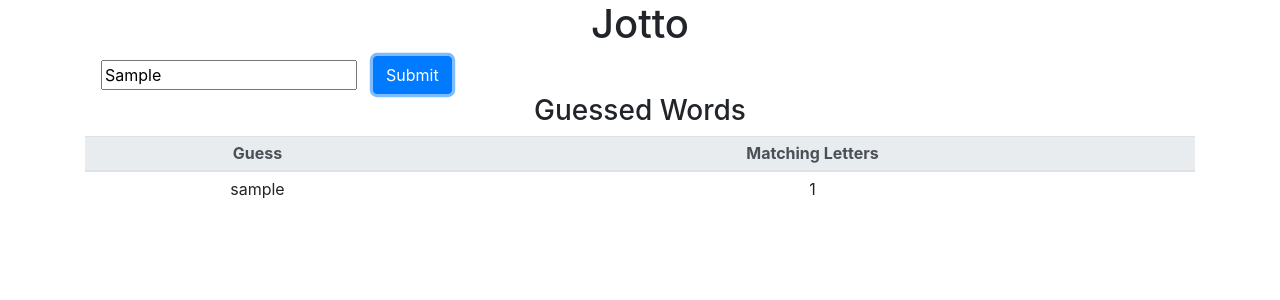
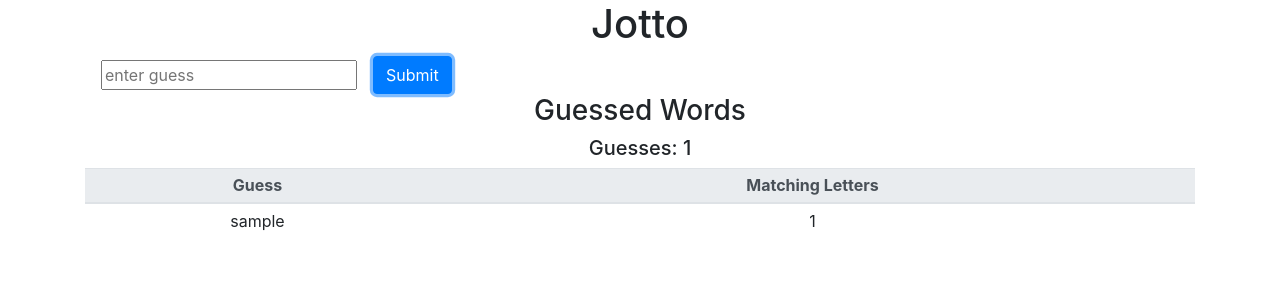
Before and after one commit to funkstyr/jotto, a React (Create React App) app: page / in a window 1280 px wide. Both pictures are taken after typing "Sample" into the empty fields and a click on the button "Submit". Shown: the top 300 px of the page. Built offline with nearby package versions, Linux system fonts and the light colour scheme; no server answers.

Commit message:
order guessedList desc, fix input not clearing on guess

```diff
--- a/src/components/GuessedWords/GuessedWords.js
+++ b/src/components/GuessedWords/GuessedWords.js
@@ -21,6 +21,7 @@ const GuessedWords = ({ guesses }) => {
     content = (
       <div data-test="guessedwords-list">
         <h3>Guessed Words</h3>
+        <h5>Guesses: {list.length}</h5>
 
         <table className="table table-sm">
           <thead className="thead-light">
--- a/src/components/Input/Input.js
+++ b/src/components/Input/Input.js
@@ -33,6 +33,7 @@ export class Input extends React.Component {
           placeholder="enter guess"
           data-test="input-field"
           onChange={this.onChangeInput}
+          value={this.state.guess}
         />
         <button
           className="btn btn-primary"
--- a/src/redux/reducers/guessedWordReducer.js
+++ b/src/redux/reducers/guessedWordReducer.js
@@ -5,7 +5,7 @@ const initialState = [];
 export default (state = initialState, { type, payload } = {}) => {
   switch (type) {
     case GUESS_WORD:
-      return [...state, payload];
+      return [payload, ...state];
     default:
       return state;
   }
```
Also changed, not shown: 1 other file (tests, documents, lock files or other folders).
